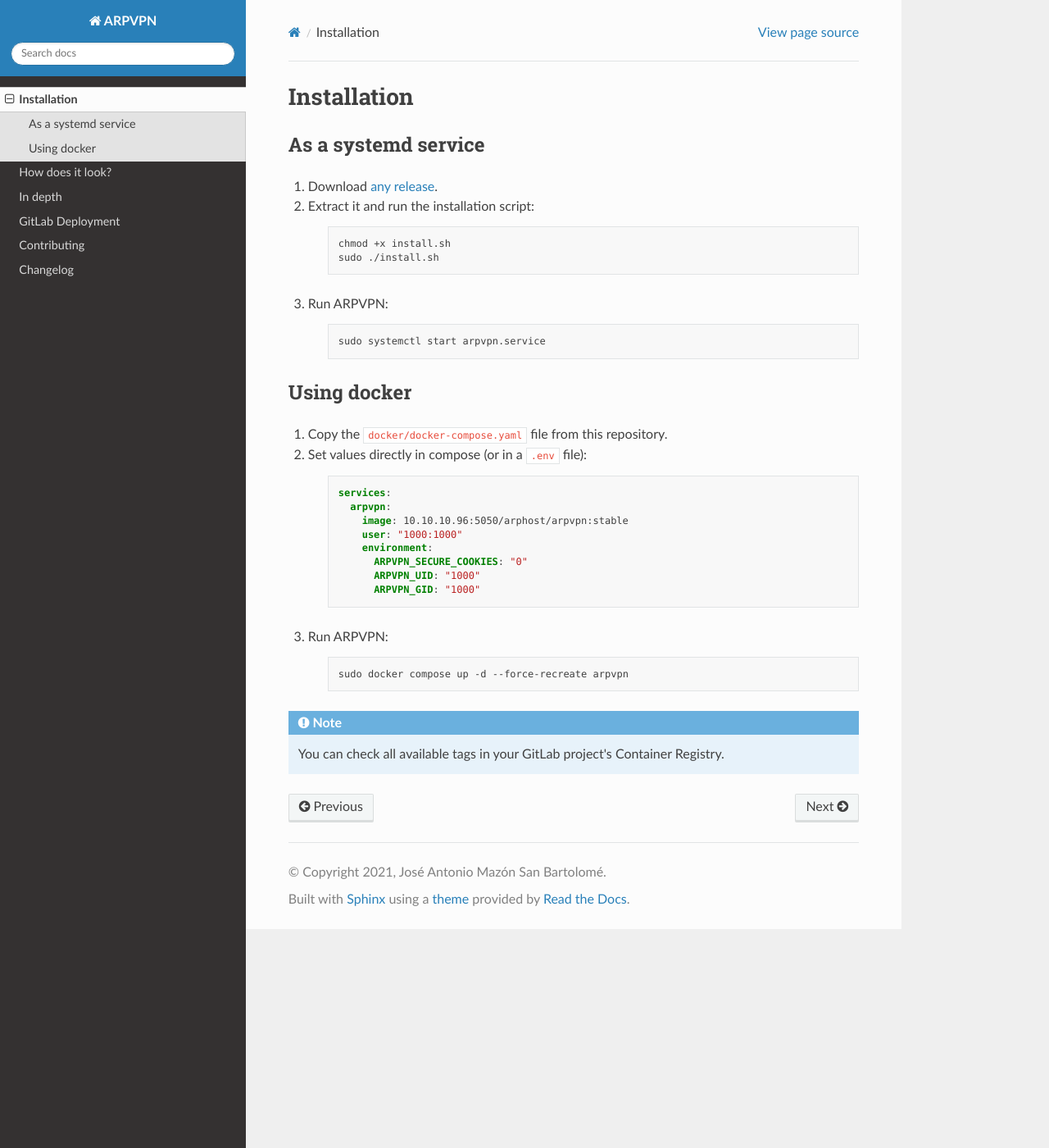
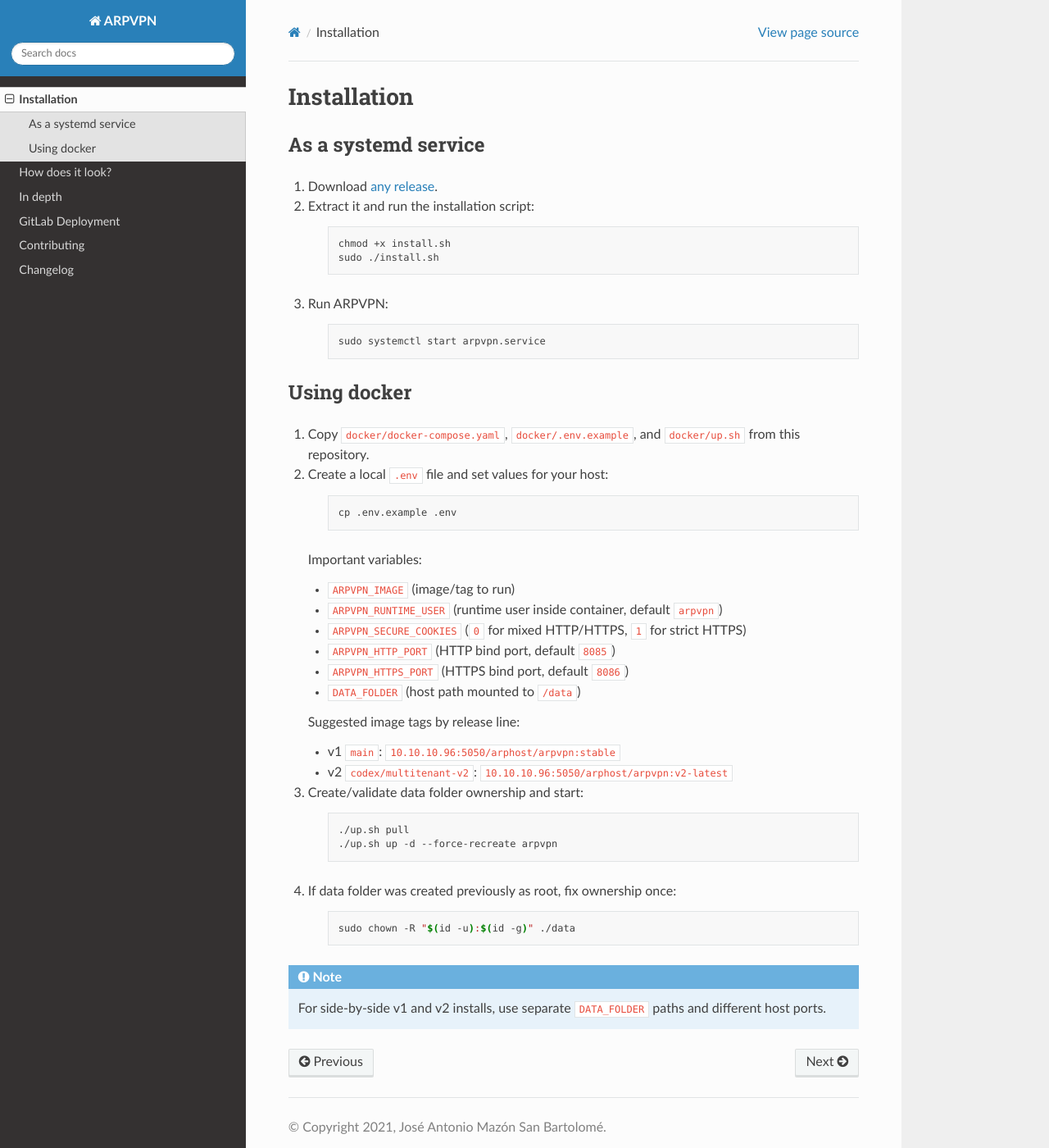
Before and after one commit to arphost-com/ARPVPN, a Sphinx documentation site: the page built from docs/source/installation.rst, in a window 1280 px wide and 1400 px high. Shown: the whole window at 82% size. Built offline with Sphinx 7.4.7 and the Read the Docs theme 3.1.0, drawn with Linux system fonts in a browser that asks for light colours.

Commit message:
docs: align env examples and release-line deployment guidance

```diff
--- a/docs/source/in-depth.rst
+++ b/docs/source/in-depth.rst
@@ -204,8 +204,8 @@
         SSLProtocol -all +TLSv1.2 +TLSv1.3
 
         ProxyPreserveHost On
-        ProxyPass / http://10.0.0.1:8080/
-        ProxyPassReverse / http://10.0.0.1:8080/
+        ProxyPass / http://10.0.0.1:8085/
+        ProxyPassReverse / http://10.0.0.1:8085/
     </VirtualHost>
 
 Nginx reverse proxy
@@ -224,6 +224,6 @@
         location / {
             proxy*set*header Host $host;
             proxy*set*header X-Real-IP $remote_addr;
-            proxy_pass http://10.0.0.1:8080;
+            proxy_pass http://10.0.0.1:8085;
         }
     }
--- a/docs/source/installation.rst
+++ b/docs/source/installation.rst
@@ -20,25 +20,39 @@
 Using docker
 ------------
 
-1. Copy the ``docker/docker-compose.yaml`` file from this repository.
-2. Set values directly in compose (or in a ``.env`` file):
-
-    .. code-block:: yaml
-
-        services:
-          arpvpn:
-            image: 10.10.10.96:5050/arphost/arpvpn:stable
-            user: "1000:1000"
-            environment:
-              ARPVPN_SECURE_COOKIES: "0"
-              ARPVPN_UID: "1000"
-              ARPVPN_GID: "1000"
-
-3. Run ARPVPN:
+1. Copy ``docker/docker-compose.yaml``, ``docker/.env.example``, and ``docker/up.sh`` from this repository.
+2. Create a local ``.env`` file and set values for your host:
 
     .. code-block:: bash
 
-        sudo docker compose up -d --force-recreate arpvpn
+        cp .env.example .env
+
+   Important variables:
+
+   * ``ARPVPN_IMAGE`` (image/tag to run)
+   * ``ARPVPN_RUNTIME_USER`` (runtime user inside container, default ``arpvpn``)
+   * ``ARPVPN_SECURE_COOKIES`` (``0`` for mixed HTTP/HTTPS, ``1`` for strict HTTPS)
+   * ``ARPVPN_HTTP_PORT`` (HTTP bind port, default ``8085``)
+   * ``ARPVPN_HTTPS_PORT`` (HTTPS bind port, default ``8086``)
+   * ``DATA_FOLDER`` (host path mounted to ``/data``)
+
+   Suggested image tags by release line:
+
+   * v1 ``main``: ``10.10.10.96:5050/arphost/arpvpn:stable``
+   * v2 ``codex/multitenant-v2``: ``10.10.10.96:5050/arphost/arpvpn:v2-latest``
+
+3. Create/validate data folder ownership and start:
+
+    .. code-block:: bash
+
+        ./up.sh pull
+        ./up.sh up -d --force-recreate arpvpn
+
+4. If data folder was created previously as root, fix ownership once:
+
+    .. code-block:: bash
+
+        sudo chown -R "$(id -u):$(id -g)" ./data
 
 .. note::
-    You can check all available tags in your GitLab project's Container Registry.
+    For side-by-side v1 and v2 installs, use separate ``DATA_FOLDER`` paths and different host ports.
```
Also changed, not shown: README.md (+13 -7 lines), docs/source/gitlab-deployment.rst (+11 -4 lines), 2 other files.
